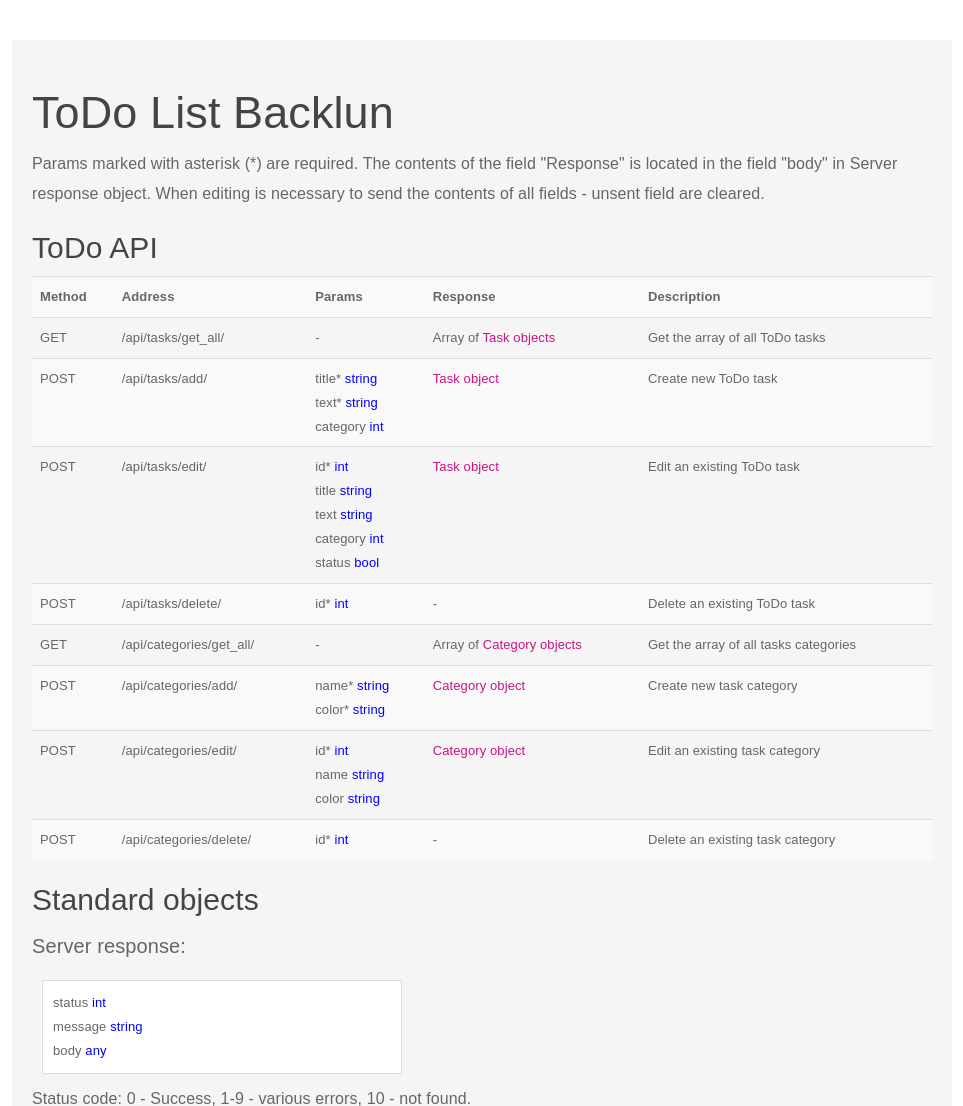
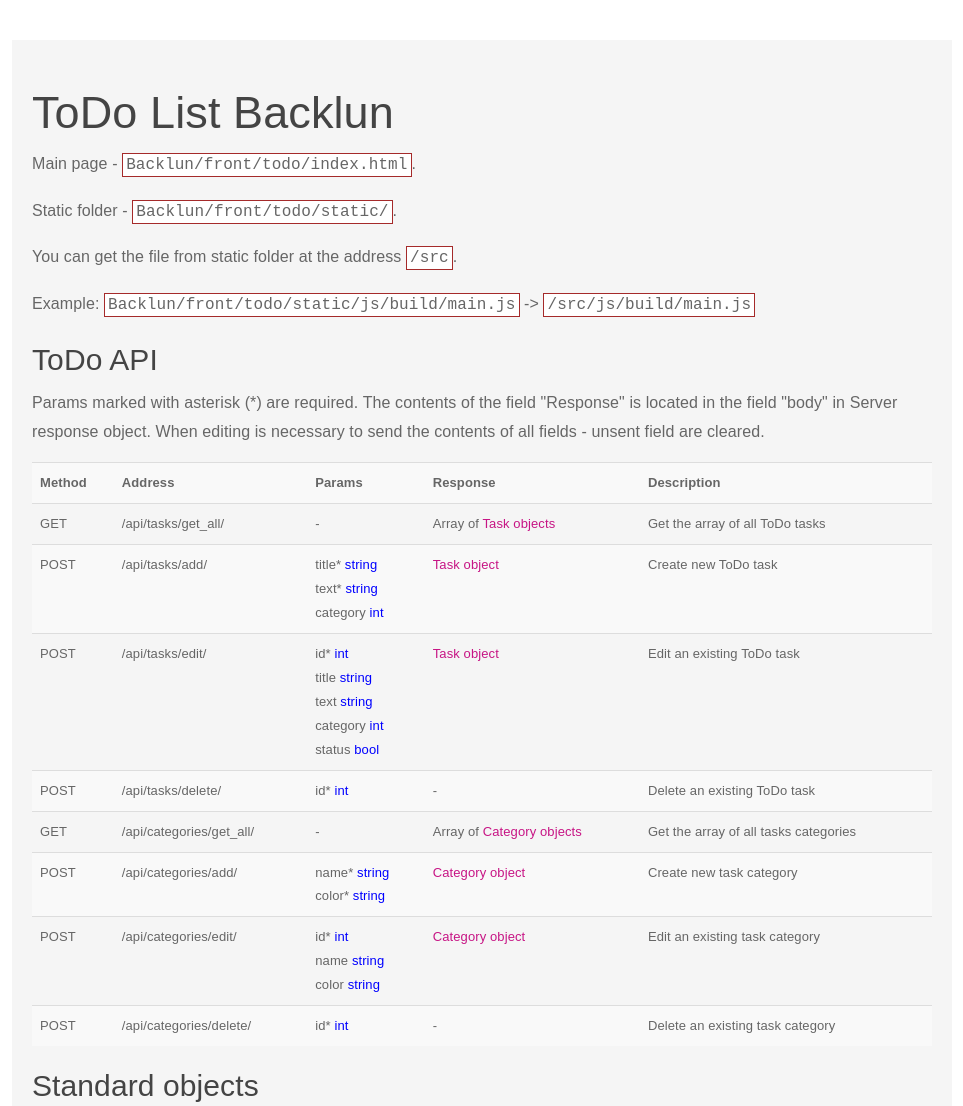
Before and after one commit to Vladimir37/Backlun, a plain HTML site: page front/todo/index.html in a window 1280 px wide. Shown: the top 1106 px of the page, without its empty margins (158-1121 px from the left). Drawn offline with Linux system fonts and the light colour scheme; files that its build step writes are made by us from their sources.

Commit message:
ToDo documentation 1.1

```diff
--- a/front/todo/index.html
+++ b/front/todo/index.html
@@ -9,8 +9,12 @@
 <body>
     <main class="jumbotron">
         <h1 class="main-title">ToDo List Backlun</h1>
+        <p class="main-text">Main page - <span class="main-addr">Backlun/front/todo/index.html</span>.</p>
+        <p class="main-text">Static folder - <span class="main-addr">Backlun/front/todo/static/</span>.</p>
+        <p class="main-text">You can get the file from static folder at the address <span class="main-addr">/src</span>.</p>
+        <p class="main-text">Example: <span class="main-addr">Backlun/front/todo/static/js/build/main.js</span> -> <span class="main-addr">/src/js/build/main.js</span></p>
+        <h2 class="main-title">ToDo API</h2>
         <p class="main-text">Params marked with asterisk (*) are required. The contents of the field "Response" is located in the field "body" in Server response object. When editing is necessary to send the contents of all fields - unsent field are cleared.</p>
-        <h2 class="main-title">ToDo API</h2>
         <table class="table table-striped table-hover">
             <tr>
                 <th>Method</th>
@@ -131,7 +135,7 @@
             Name <span class="param-type">string</span><br>
             Color <span class="param-type">string</span><br>
         </article>
-        <p class="main-text">You can not delete a category, as long as it contains the task</p>
+        <p class="main-text">You can not delete a category, as long it contains the tasks</p>
     </main>
 </body>
 </html>
--- a/front/todo/static/index.css
+++ b/front/todo/static/index.css
@@ -21,6 +21,13 @@ p.main-text {
     font-size: 16px;
 }
 
+.main-addr {
+    padding: 2px 3px;
+    font-family: monospace;
+    background: white;
+    border: 1px solid brown;
+}
+
 .param-type {
     color: blue;
 }
```
